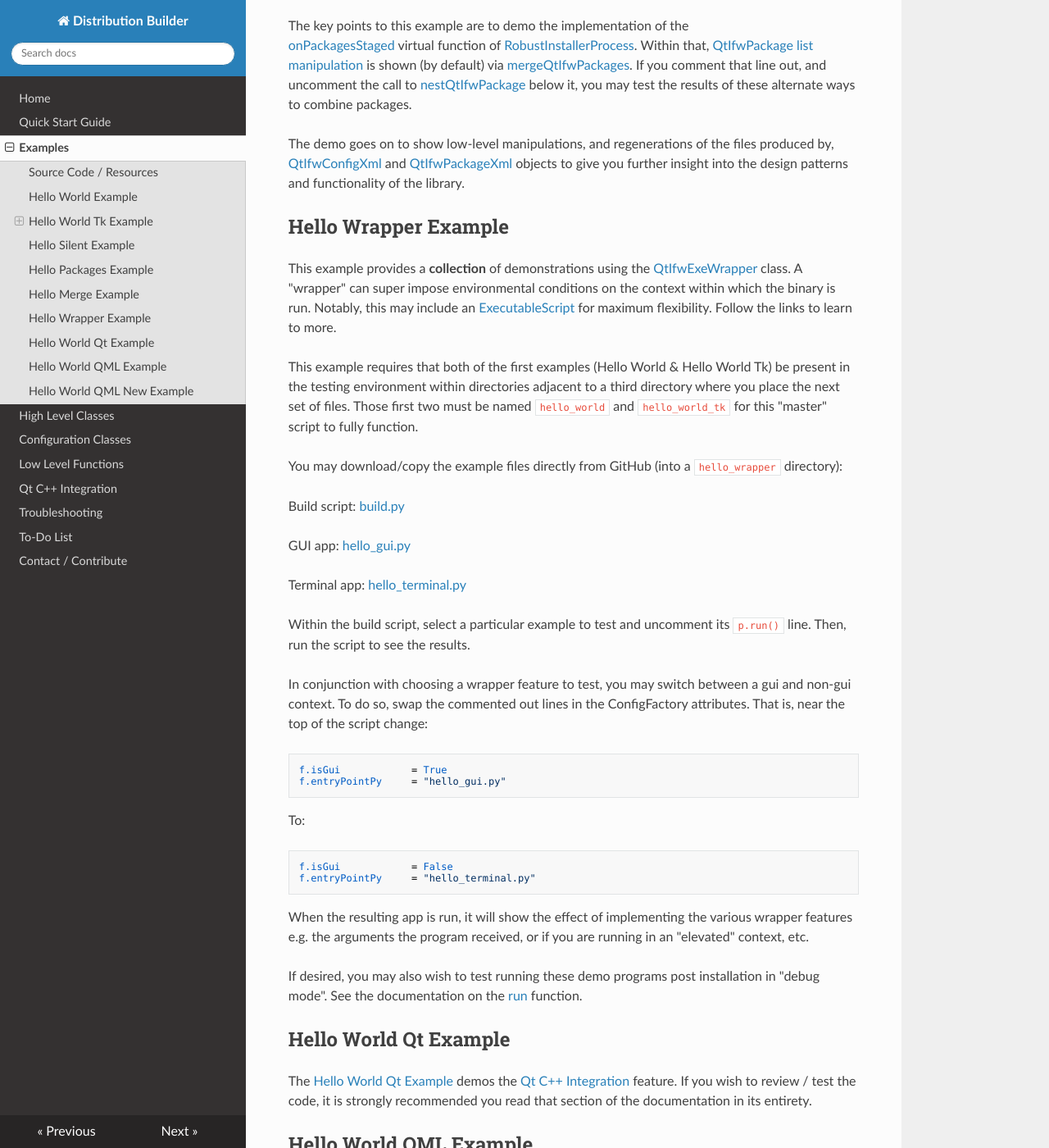
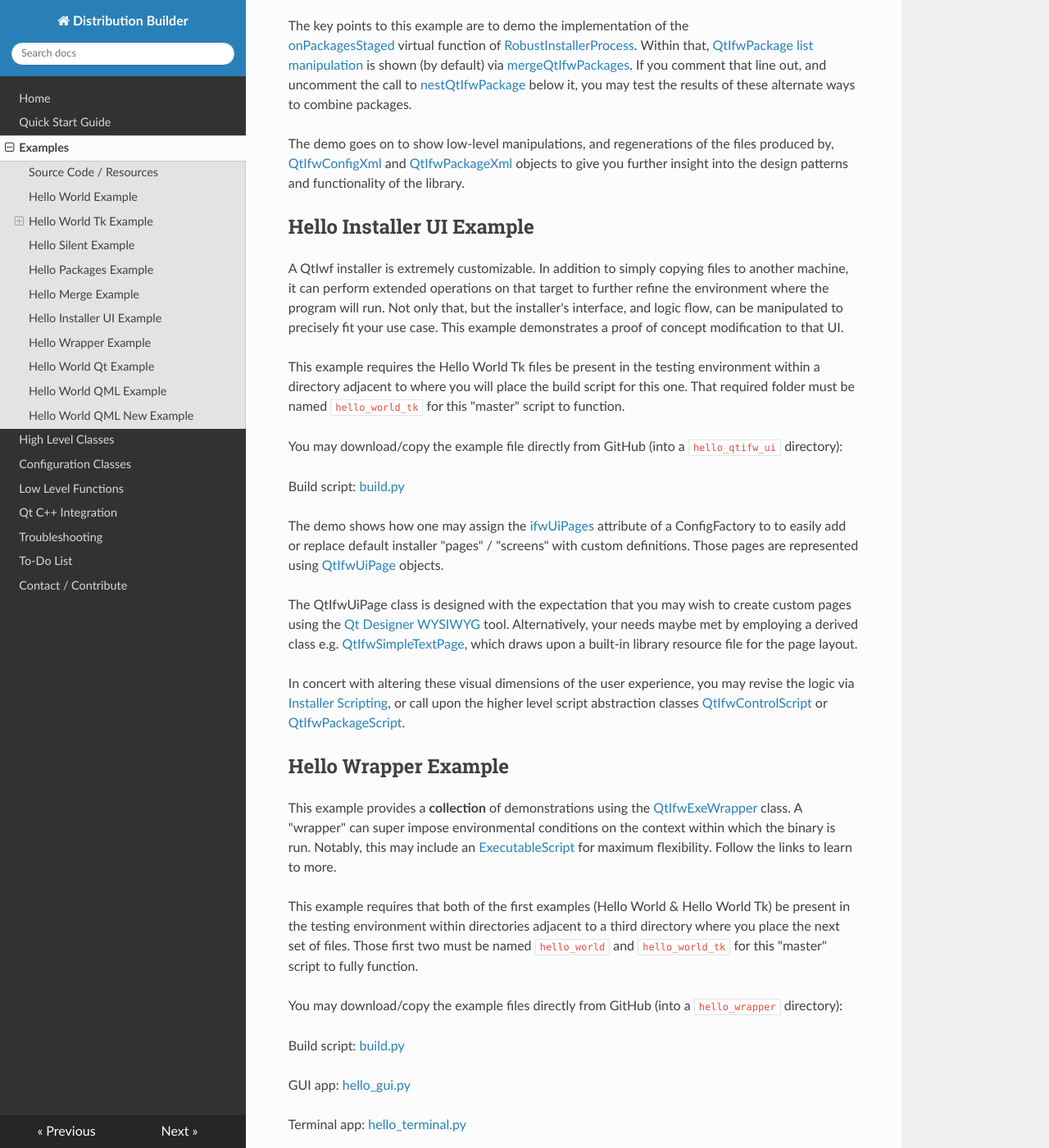
Before and after one commit to BuvinJT/distbuilder, an MkDocs documentation site: the page built from docs/Examples.md, in a window 1280 px wide and 1400 px high, scrolled down 4909 px. Shown: the whole window at 82% size. Built offline with MkDocs 1.6.1, drawn with Linux system fonts in a browser that asks for light colours; nearby versions of some CDN libraries; old or Windows-style settings are respelled for this version of MkDocs.

Commit message:
Documentation updates.

```diff
--- a/docs/Examples.md
+++ b/docs/Examples.md
@@ -234,6 +234,36 @@ produced by, [QtIfwConfigXml](ConfigClasses.md#qtifwpackage) and
 [QtIfwPackageXml](ConfigClasses.md#qtifwpackage) objects to give you further
 insight into the design patterns and functionality of the library.
 
+## Hello Installer UI Example
+
+A QtIwf installer is extremely customizable.  In addition to simply copying
+files to another machine, it can perform extended operations on that target
+to further refine the environment where the program will run.  Not only that,
+but the installer's interface, and logic flow, can be manipulated to precisely
+fit your use case.  This example demonstrates a proof of concept modification
+to that UI.
+
+This example requires the Hello World Tk files be present in the testing environment
+within a directory adjacent to where you will place the build script for this one.
+That required folder must be named `hello_world_tk` for this "master" script to
+function.
+
+You may download/copy the example file directly from GitHub
+(into a `hello_qtifw_ui` directory):
+
+Build script: [build.py](https://raw.githubusercontent.com/BuvinJT/distbuilder/master/examples/hello_qtifw_ui/build.py)
+
+The demo shows how one may assign the [ifwUiPages](HighLevel.md#ifwuipages) attribute of a ConfigFactory to to easily add or replace default installer "pages" / "screens"
+with custom definitions.  Those pages are represented using [QtIfwUiPage](ConfigClasses.md#qtifwuipage) objects.
+
+The QtIfwUiPage class is designed with the expectation that you may wish to create custom pages using the [Qt Designer WYSIWYG](https://doc.qt.io/qt-5/designer-quick-start.html) tool. Alternatively, your needs maybe met by employing a derived class
+e.g. [QtIfwSimpleTextPage](ConfigClasses.md#qtifwsimpletextpage), which draws upon
+a built-in library resource file for the page layout.
+
+In concert with altering these visual dimensions of the user experience, you may
+revise the logic via [Installer Scripting](LowLevel.md#installer-scripting), or call upon the higher level script abstraction classes [QtIfwControlScript](ConfigClasses.md#qtifwcontrolscript) or
+[QtIfwPackageScript](ConfigClasses.md#qtifwpackagescript).
+
 ## Hello Wrapper Example
 
 This example provides a **collection** of demonstrations using the
```
Also changed, not shown: docs/ConfigClasses.md (+6 -7 lines).
